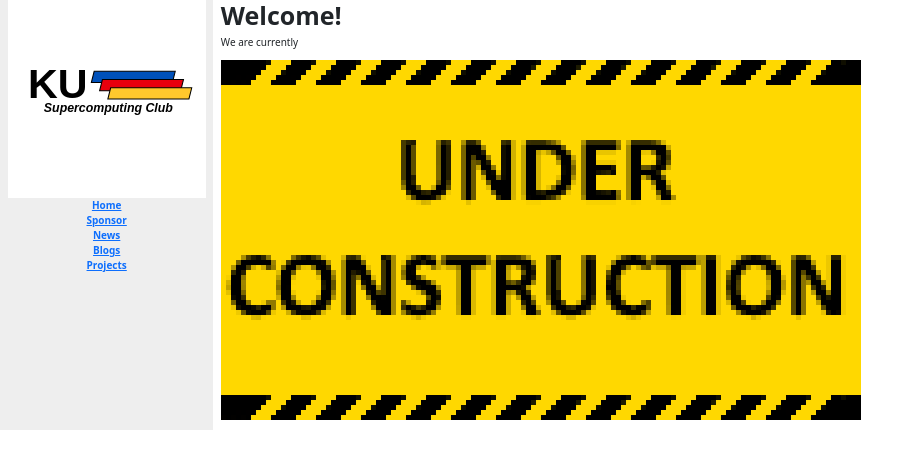
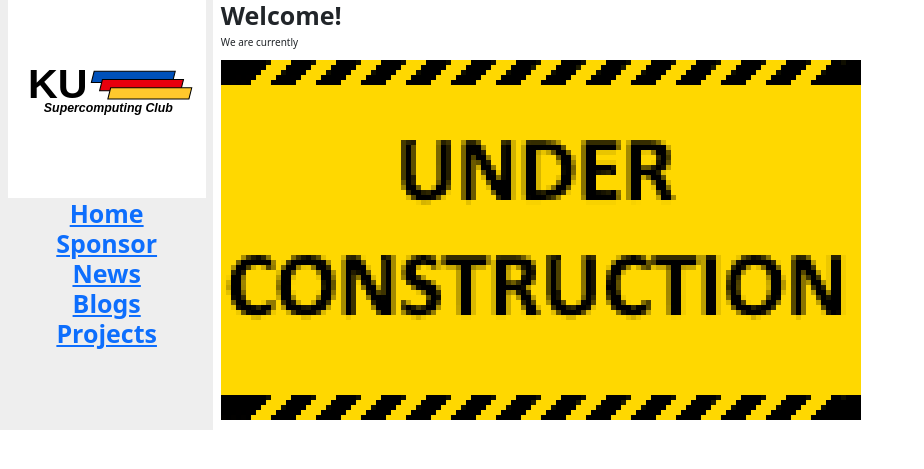
Before and after one commit to KU-Supercomputing-Club/KU-Supercomputing-Club.github.io, a Jekyll site: the page built from index.md, in a window 1280 px wide. Shown: the top 469 px of the page, without its empty margins (0-924 px from the left). Built offline with Jekyll 4.4.1, drawn with Linux system fonts in a browser that asks for light colours.

```diff
--- a/_layouts/default.html
+++ b/_layouts/default.html
@@ -14,11 +14,11 @@
             <div class="row content">
                 <div class="col-sm-2 sidenav" style="background-color:#EEEEEE;">
                     <img src="/assets/clubpfp.svg" style='width: 100%; object-fit: contain' />
-                    <a href="https://ku-supercomputing-club.github.io/index">   <b>Home</b>             </a><br>
+                    <h1><a href="https://ku-supercomputing-club.github.io/index">   <b>Home</b>             </a><br>
                     <a href="https://ku-supercomputing-club.github.io/sponsor">   <b>Sponsor</b>        </a><br>
                     <a href="https://ku-supercomputing-club.github.io/news">   <b>News</b>              </a><br>
                     <a href="https://ku-supercomputing-club.github.io/blogs">   <b>Blogs</b>            </a><br>
-                    <a href="https://ku-supercomputing-club.github.io/projects">   <b>Projects</b>      </a><br>
+                    <a href="https://ku-supercomputing-club.github.io/projects">   <b>Projects</b>      </a><br></h1>
                 </div>
                 <div class="col-sm-8 text-left">
                    {{ content }}
```
